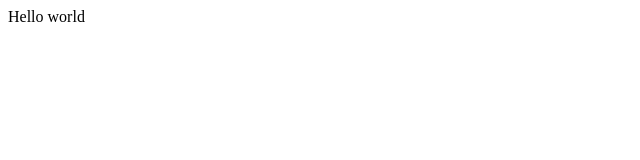
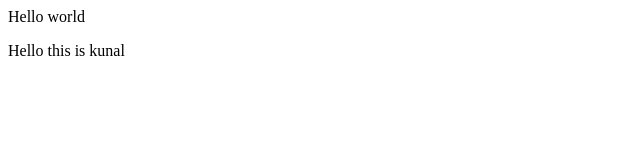
Before and after one commit to KUN4L2001/Demo, a plain HTML site: page index.html in a window 1280 px wide. Shown: the whole page, without its empty margins (0-640 px from the left). Drawn offline with Linux system fonts and the light colour scheme.

Commit message:
Update index.html

```diff
--- a/index.html
+++ b/index.html
@@ -1 +1,2 @@
 <p>Hello world</p>
+<p>Hello this is kunal</p>
```
